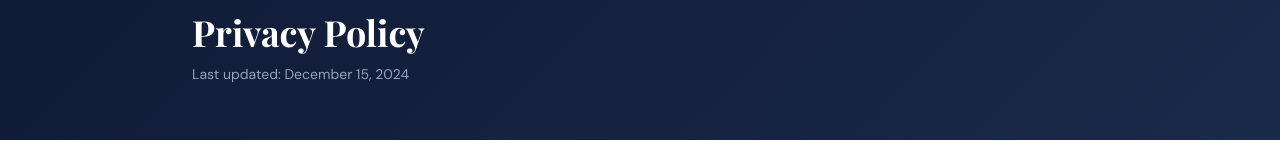
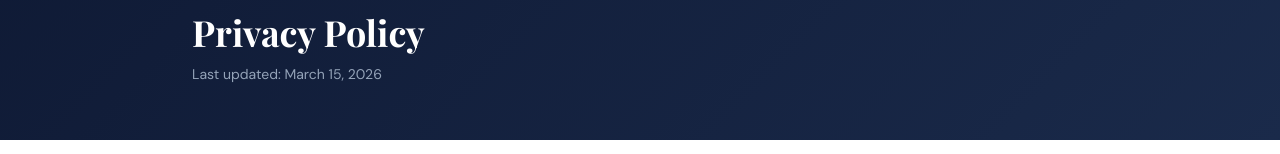
Before and after one commit to SManoj-Kumar/Legalsri, a Next.js app: page /privacy in a window 1280 px wide. Shown: the part 140-294 px from the top of the page. Built offline with nearby package versions, Linux system fonts and the light colour scheme; a web font is replaced by a local one.

Commit message:
Update last updated date in privacy policy

```diff
--- a/app/privacy/page.tsx
+++ b/app/privacy/page.tsx
@@ -80,7 +80,7 @@ export default function PrivacyPage() {
           <h1 className="text-3xl sm:text-4xl font-bold text-white mb-3" style={{ fontFamily: "Playfair Display, serif" }}>
             Privacy Policy
           </h1>
-          <p className="text-sm" style={{ color: "#94a3b8" }}>Last updated: December 15, 2024</p>
+          <p className="text-sm" style={{ color: "#94a3b8" }}>Last updated: March 15, 2026</p>
         </div>
       </div>
 
```
